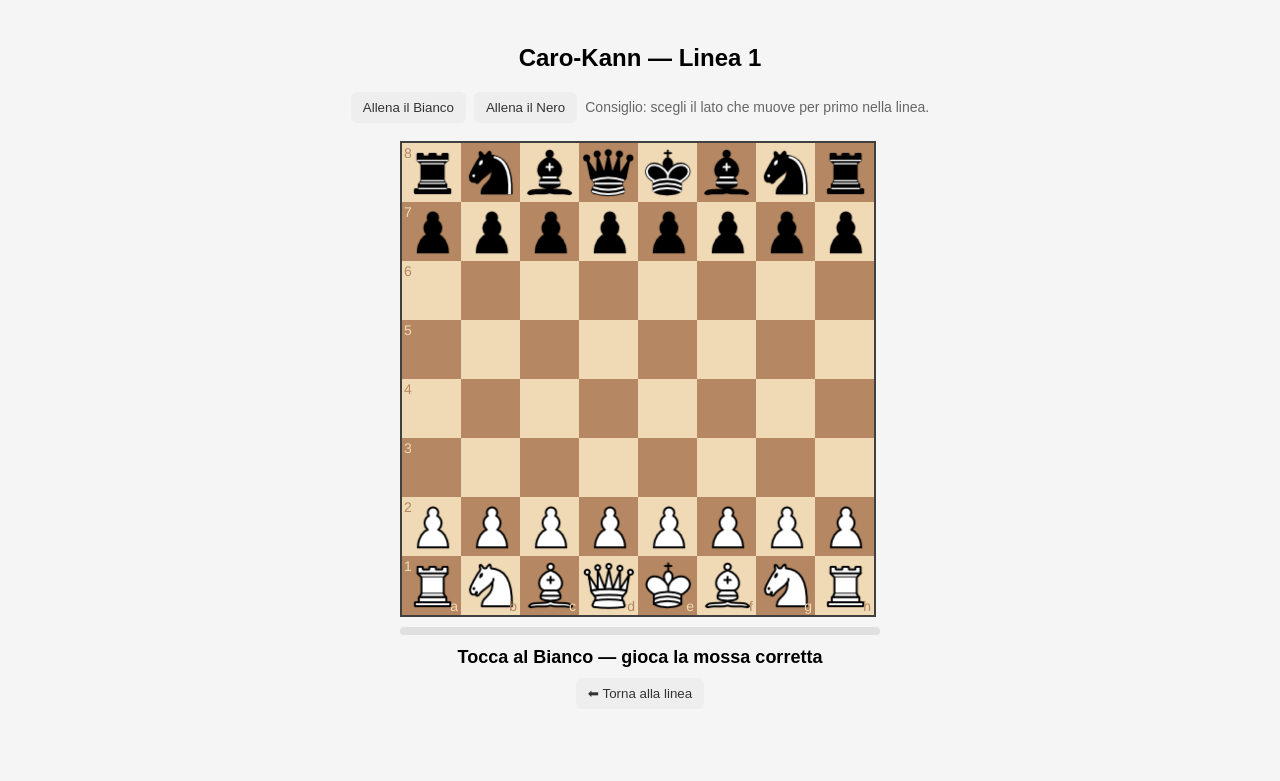
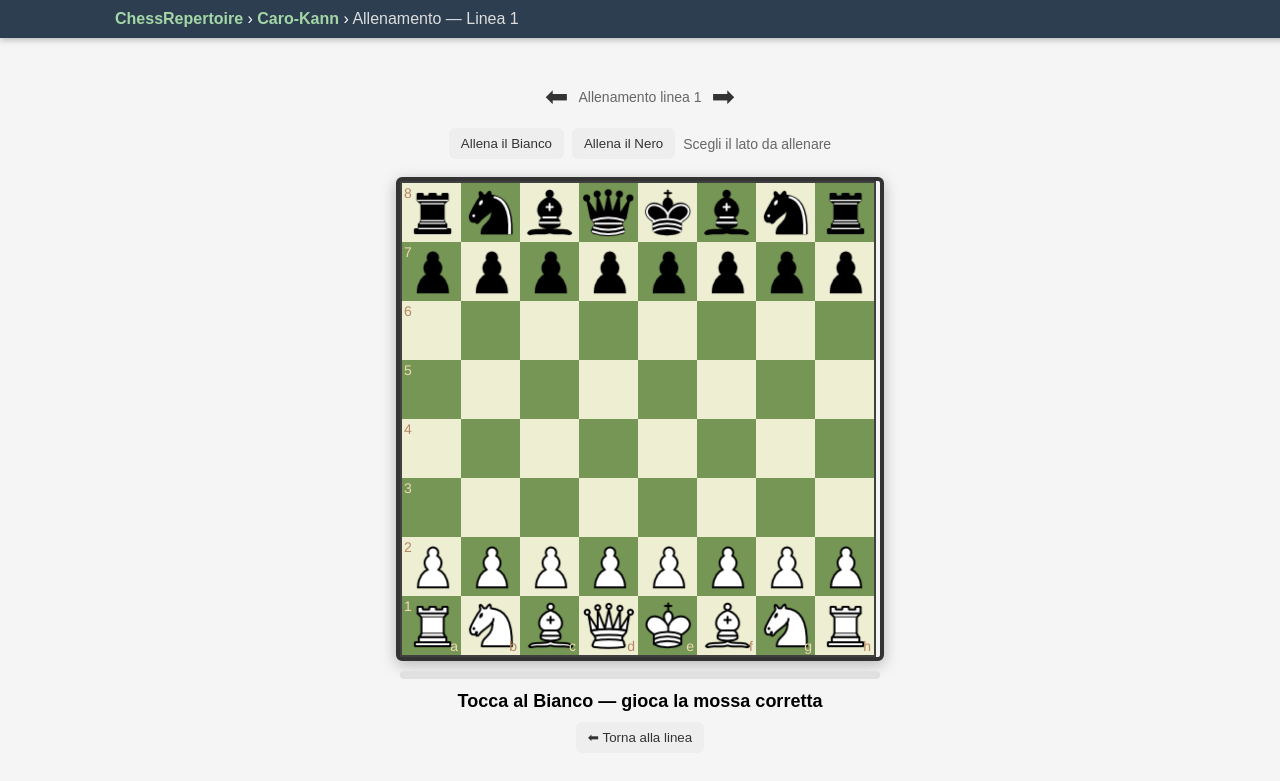
Before and after one commit to alfredoFaro98/ChessRepertoire, a Django app: template repertoire/templates/repertoire/line_training.html in a window 1280 px wide. Shown: the top 781 px of the page. Run offline with Django 5.2, Linux system fonts and the light colour scheme; the template is opened without the code that fills it: values that come from a table or form of the project are taken from there, others are empty; data comes from the database, SQL or seed files in the repository.

Commit message:
aggiunto il sistema di navigazione tra linee di training

```diff
--- a/repertoire/templates/repertoire/line_training.html
+++ b/repertoire/templates/repertoire/line_training.html
@@ -8,29 +8,147 @@
 
 <link rel="stylesheet" href="{% static 'vendor/chessboardjs/chessboard-1.0.0.min.css' %}">
 <style>
-  body { background:#f5f5f5; font-family:Arial, sans-serif; text-align:center; margin:0; padding:24px; }
-  #board { width:480px; margin:0 auto; }
+  body {
+    background:#f5f5f5;
+    font-family:Arial, sans-serif;
+    margin:0;
+    padding:0;
+  }
+
+  /* ===== HEADER ===== */
+  .header-bar {
+    width: 100%;
+    background: #2c3e50;
+    color: white;
+    padding: 10px 25px;
+    box-shadow: 0 2px 6px rgba(0,0,0,0.25);
+    position: fixed;
+    top: 0;
+    left: 0;
+    z-index: 100;
+  }
+  .header-content {
+    display: flex;
+    justify-content: space-between;
+    align-items: center;
+    max-width: 1100px;
+    margin: 0 auto;
+  }
+  .breadcrumb-header a {
+    text-decoration: none;
+    color: #a5d6a7;
+    font-weight: 600;
+  }
+  .breadcrumb-header a:hover {
+    color: #81c784;
+    text-decoration: underline;
+  }
+  .breadcrumb-header span { color: #ddd; }
+
+  /* ===== LAYOUT ===== */
+  .container {
+    margin-top: 80px;
+    text-align:center;
+  }
+
+  #board {
+    width:480px;
+    margin:0 auto;
+    border:4px solid #333;
+    border-radius:6px;
+    box-shadow:0 4px 15px rgba(0,0,0,0.25);
+  }
+
+  /* === Colori verde/bianco === */
+  .white-1e1d7 { background-color:#eeeed2; }
+  .black-3c85d { background-color:#769656; }
+
   #feedback { font-size:18px; margin-top:12px; font-weight:700; }
   .correct { color:#2e7d32; }
   .wrong   { color:#c62828; }
+
   .bar { width:480px; margin:10px auto 0; height:8px; background:#e0e0e0; border-radius:4px; overflow:hidden; }
   .bar > div { height:100%; width:0%; background:#43a047; transition:width .25s; }
-  .toolbar { margin:10px 0 18px; display:flex; gap:8px; justify-content:center; align-items:center; }
-  .btn { background:#1976d2; color:#fff; border:none; padding:8px 12px; border-radius:6px; cursor:pointer; }
+
+  .toolbar {
+    margin:10px 0 18px;
+    display:flex;
+    gap:8px;
+    justify-content:center;
+    align-items:center;
+    flex-wrap:wrap;
+  }
+  .btn {
+    background:#1976d2;
+    color:#fff;
+    border:none;
+    padding:8px 12px;
+    border-radius:6px;
+    cursor:pointer;
+  }
   .btn:hover { background:#1565c0; }
-  .btn.light { background:#eee; color:#333; }
+  .btn.light {
+    background:#eee;
+    color:#333;
+  }
   .btn.light:hover { background:#e0e0e0; }
+
   .muted { color:#666; font-size:14px; }
+  .nav-arrows {
+    display:flex;
+    justify-content:center;
+    align-items:center;
+    gap:10px;
+    margin-bottom:15px;
+  }
+  .arrow {
+    font-size:28px;
+    cursor:pointer;
+    user-select:none;
+    color:#333;
+    transition:0.2s;
+  }
+  .arrow:hover { color:#1976d2; transform:scale(1.15); }
+  .arrow.disabled { opacity:0.3; cursor:default; transform:none; }
 </style>
 </head>
 <body>
 
-<h2>{{ line.root.nome }} — Linea {{ line.numero }}</h2>
+<!-- ===== HEADER BREADCRUMB ===== -->
+<header class="header-bar">
+  <div class="header-content">
+    <div class="breadcrumb-header">
+      <a href="{% url 'opening_list' %}">ChessRepertoire</a> ›
+      <a href="{% url 'opening_detail' line.root.id %}">{{ line.root.nome }}</a> ›
+      <span>Allenamento — Linea {{ line.numero }}</span>
+    </div>
+  </div>
+</header>
 
+<div class="container">
+
+  <!-- 🔹 Frecce di navigazione -->
+  <div class="nav-arrows">
+    {% if prev_line %}
+      <span class="arrow" onclick="window.location.href='{% url 'line_training' line.root.id prev_line.numero %}'">⬅</span>
+    {% else %}
+      <span class="arrow disabled">⬅</span>
+    {% endif %}
+
+    <span class="muted">Allenamento linea {{ line.numero }}</span>
+
+    {% if next_line %}
+      <span class="arrow" onclick="window.location.href='{% url 'line_training' line.root.id next_line.numero %}'">➡</span>
+    {% else %}
+      <span class="arrow disabled">➡</span>
+    {% endif %}
+  </div>
+
+  <!-- 🔹 Toolbar lato -->
   <div class="toolbar">
     <button id="asWhite" class="btn light">Allena il Bianco</button>
     <button id="asBlack" class="btn light">Allena il Nero</button>
-  <span class="muted">Consiglio: scegli il lato che muove per primo nella linea.</span>
+    <span class="muted">Scegli il lato da allenare</span>
   </div>
 
   <div id="board"></div>
@@ -41,26 +159,22 @@
     <button id="restartBtn" class="btn" style="display:none;">🔁 Ricomincia</button>
     <button class="btn light" onclick="window.location.href='{% url 'line_detail' line.root.id line.numero %}'">⬅ Torna alla linea</button>
   </div>
+</div>
 
-<!-- Regole -->
+<!-- JS -->
 <script src="{% static 'vendor/chessjs/chess.min.js' %}"></script>
-<!-- jQuery (alcuni build 1.0.0 di chessboard la richiedono) -->
 <script src="{% static 'vendor/jquery/jquery-3.7.1.min.js' %}"></script>
-<!-- UI scacchiera -->
 <script src="{% static 'vendor/chessboardjs/chessboard-1.0.0.min.js' %}"></script>
 
 <script>
 (function () {
-  // PNG locali: es. /static/vendor/chessboardjs/img/wP.png
   const PIECE_BASE = "{% static 'vendor/chessboardjs/img/' %}";
-
-  // PGN -> array SAN
   const pgn = `{{ line.pgn|escapejs }}`;
   const movesSAN = pgn
-    .replace(/{[^}]*}/g,'')           // commenti { ... }
-    .replace(/\$\d+/g,'')             // NAGs
-    .replace(/\([^)]*\)/g,'')         // varianti (se presenti)
-    .replace(/\d+\.(\.\.)?/g,' ')     // numeri mosse
+    .replace(/{[^}]*}/g,'')
+    .replace(/\$\d+/g,'')
+    .replace(/\([^)]*\)/g,'')
+    .replace(/\d+\.(\.\.)?/g,' ')
     .trim()
     .split(/\s+/)
     .filter(x => x && !['1-0','0-1','1/2-1/2','*'].includes(x));
@@ -69,7 +183,7 @@
   const progressEl = document.getElementById('progress');
   const feedback = document.getElementById('feedback');
   const restartBtn = document.getElementById('restartBtn');
-  let sideToTrain = 'w';  // default
+  let sideToTrain = 'w';
   let idx = 0;
 
   const board = Chessboard('board', {
@@ -84,11 +198,22 @@
     onSnapEnd: () => board.position(game.fen()),
   });
 
-  setSide('w'); // di default allena il Bianco
+  setSide('w');
 
-  // ===== Controls per scegliere il lato =====
   document.getElementById('asWhite').onclick = () => setSide('w');
   document.getElementById('asBlack').onclick = () => setSide('b');
+
+  // Frecce tastiera
+  document.addEventListener('keydown', e => {
+    if (e.key === 'ArrowLeft') {
+      const prev = "{{ prev_line.numero|default:'' }}";
+      if (prev) window.location.href = `{% url 'line_training' line.root.id 0 %}`.replace('/0/', '/' + prev + '/');
+    }
+    if (e.key === 'ArrowRight') {
+      const next = "{{ next_line.numero|default:'' }}";
+      if (next) window.location.href = `{% url 'line_training' line.root.id 0 %}`.replace('/0/', '/' + next + '/');
+    }
+  });
 
   function setSide(side) {
     sideToTrain = side;
@@ -99,13 +224,11 @@
     setFeedback(`Tocca al ${side==='w'?'Bianco':'Nero'} — gioca la mossa corretta`, '');
     restartBtn.style.display = 'none';
     updateProgress();
-    // se si allena il Nero, fai muovere subito il Bianco con la prima SAN
     if (side === 'b' && movesSAN.length) {
       try { game.move(movesSAN[idx]); idx++; board.position(game.fen()); } catch(e) { console.warn(e); }
     }
   }
 
-  // ===== Helpers UI =====
   function setFeedback(text, cls){
     feedback.className = cls || '';
     feedback.textContent = text;
@@ -117,17 +240,16 @@
   function highlight(sq){
     const el = squareEl(sq); if (!el) return;
     const dark = el.classList.contains('black-3c85d');
-    const base = dark ? '#b58863' : '#f0d9b5';
+    const base = dark ? '#769656' : '#eeeed2';
     el.style.background = `radial-gradient(circle, rgba(0,184,212,.9) 22%, ${base} 23%)`;
   }
   function removeHighlights(){
     document.querySelectorAll('#board .square-55d63').forEach(el => el.style.background = '');
   }
 
-  // ===== Eventi chessboard =====
   function onDragStart (source, piece) {
     if (game.game_over()) return false;
-    if (game.turn() !== sideToTrain) return false;              // muovi solo il tuo lato
+    if (game.turn() !== sideToTrain) return false;
     if (sideToTrain === 'w' && piece.startsWith('b')) return false;
     if (sideToTrain === 'b' && piece.startsWith('w')) return false;
   }
@@ -135,7 +257,7 @@
   function onDrop (source, target) {
     removeHighlights();
     const mv = game.move({ from: source, to: target, promotion: 'q' });
-    if (!mv) return 'snapback'; // illegale
+    if (!mv) return 'snapback';
 
     const expected = movesSAN[idx] || null;
     if (!expected || mv.san !== expected) {
@@ -144,13 +266,11 @@
       return 'snapback';
     }
 
-    // ✅ corretta
     idx++;
     setFeedback(`✅ Corretto: ${mv.san}`, 'correct');
     board.position(game.fen());
     updateProgress();
 
-    // Autoplay avversario
     if (idx < movesSAN.length) {
       const replySAN = movesSAN[idx];
       try { game.move(replySAN); idx++; board.position(game.fen()); updateProgress(); }
```
Also changed, not shown: repertoire/views.py (+10 -1 lines). Lines whose indentation alone changed are shown as unchanged.
